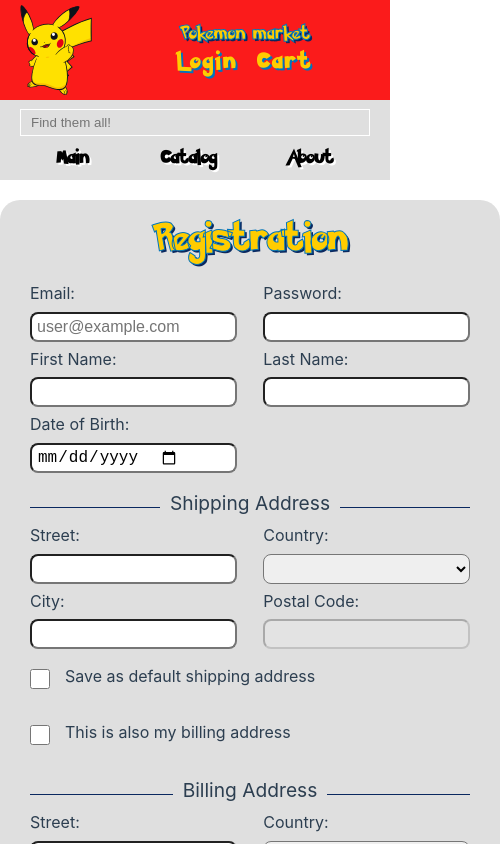
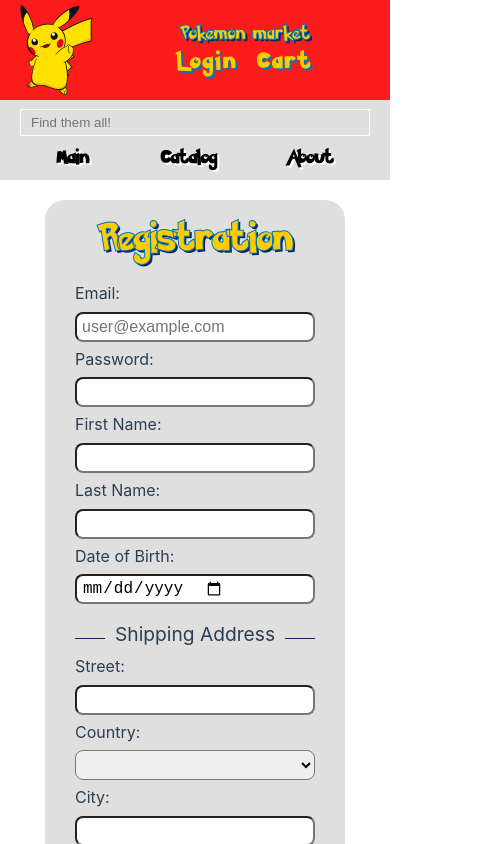
Before and after one commit to KrKate/eCommerce-Application, a Vue app: page /registration in a window 390 px wide. Shown: the top 844 px of the page, 500 px wide, since content can reach past the window. Built offline with nearby package versions, Linux system fonts and the light colour scheme.

Commit message:
fix: add media for registration page

```diff
--- a/src/views/RegistrationView.vue
+++ b/src/views/RegistrationView.vue
@@ -455,6 +455,12 @@ form {
       margin: 0 auto;
     }
   }
+  @media screen and (max-width: 540px) {
+    max-width: 400px;
+  }
+  @media screen and (max-width: 450px) {
+    max-width: 300px;
+  }
 }
 
 label {
@@ -482,6 +488,9 @@ select {
   display: flex;
   flex-direction: column;
   width: 47%;
+  @media screen and (max-width: 540px) {
+    width: 100%;
+  }
 }
 
 .registerContainer {
```
Also changed, not shown: 2 other files (tests, documents, lock files or other folders).
